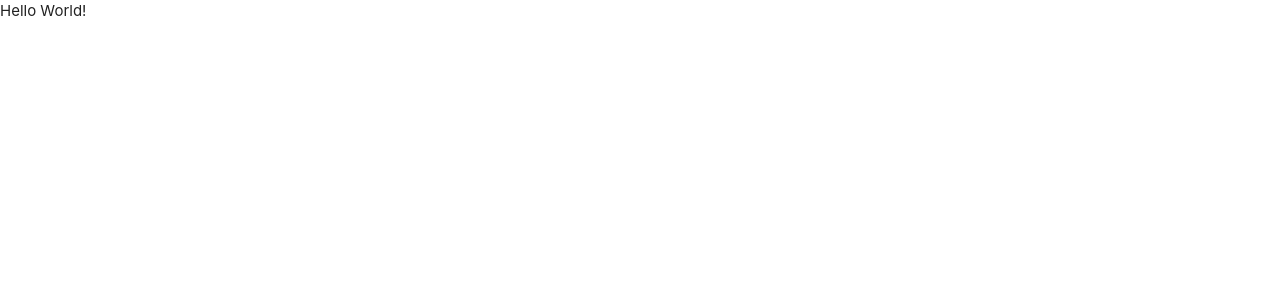
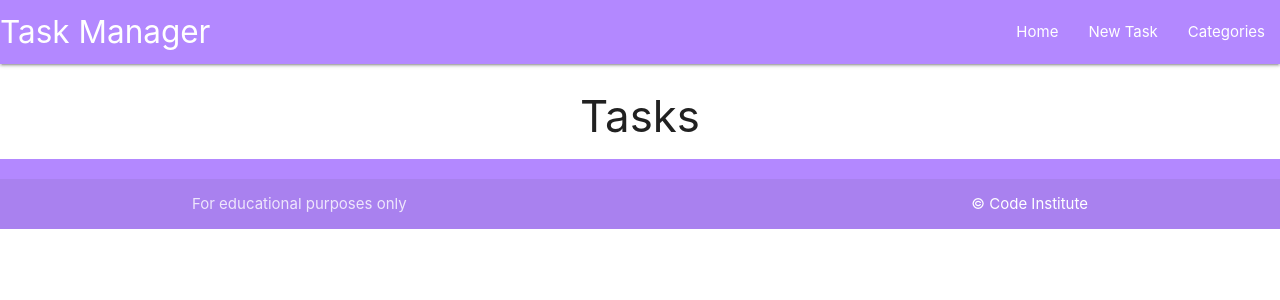
Before and after one commit to Georgina90-x/flask-task-manager, a Flask app: page / in a window 1280 px wide. Before the commit the part shown is almost empty. Shown: the top 300 px of the page. Run offline with Flask 3, Linux system fonts and the light colour scheme.

Commit message:
inheritance templates

```diff
--- a/taskmanager/routes.py
+++ b/taskmanager/routes.py
@@ -5,4 +5,4 @@ from taskmanager.models import Category, Task
 
 @app.route("/")
 def home():
-    return render_template("base.html")
+    return render_template("tasks.html")
--- /dev/null
+++ b/taskmanager/static/js/script.js
@@ -0,0 +1,5 @@
+document.addEventListener('DOMContentLoaded', function() {
+    // sidenav initialization
+    let sidenav = document.querySelectorAll('.sidenav');
+    M.Sidenav.init(elems, options);
+  });
--- a/taskmanager/templates/base.html
+++ b/taskmanager/templates/base.html
@@ -4,14 +4,50 @@
     <meta charset="UTF-8">
     <meta http-equiv="X-UA-Compatible" content="IE=edge">
     <meta name="viewport" content="width=device-width, initial-scale=1.0">
-    <link rel="stylesheet" href="https://cdnjs.cloudflare.com/ajax/libs/materialize/1.0.0/css/materialize.min.css">
+    <link rel="stylesheet" href="https://cdnjs.cloudflare.com/ajax/libs/font-awesome/6.7.1/css/all.min.css" integrity="sha512-5Hs3dF2AEPkpNAR7UiOHba+lRSJNeM2ECkwxUIxC1Q/FLycGTbNapWXB4tP889k5T5Ju8fs4b1P5z/iB4nMfSQ==" crossorigin="anonymous" referrerpolicy="no-referrer" />
+    <link rel="stylesheet" href="https://cdnjs.cloudflare.com/ajax/libs/materialize/1.0.0/css/materialize.min.css" type="text/css">
+    <link rel="stylesheet" href="{{ url_for('static', filename='style.css') }}" type="text/css">
     <title>Task Manager</title>
 </head>
 <body>
+    <header>
+        <nav class="deep-purple accent-1">
+            <div class="nav-wrapper">
+              <a href="{{  url_for('home')  }}" class="brand-logo">Task Manager</a>
+              <a href="#" data-target="mobile-demo" class="sidenav-trigger"><i class="fas fa-bars"></i></a>
+              <ul class="right hide-on-med-and-down">
+                <li><a href="{{  url_for('home')  }}">Home</a></li>
+                <li><a href="">New Task</a></li>
+                <li><a href="">Categories</a></li>
 
-    Hello World!
+
+              </ul>
+            </div>
+          </nav>
+        <!-- mobile sidenav -->
+          <ul class="sidenav" id="mobile-demo">
+            <li><a href="sass.html">Home</a></li>
+            <li><a href="">New Task</a></li>
+            <li><a href="">Categories</a></li>
+          </ul>
+    </header>
+
+    <main class="container">
+        {% block content %}
+        {% endblock %}
+    </main>
+
+    <footer class="page-footer deep-purple accent-1">
+         <div class="footer-copyright">
+            <div class="container">
+                For educational purposes only
+          <a class="white-text right" href="https://codeinstitute.net" target="_blank">&copy; Code Institute</a>
+          </div>
+        </div>
+      </footer>
 
     <script src="https://cdnjs.cloudflare.com/ajax/libs/materialize/1.0.0/js/materialize.min.js"></script>
+    <script src="{{  url_for('static', filename='js/script.js')  }}"></script>
 
 </body>
 </html>
--- /dev/null
+++ b/taskmanager/templates/tasks.html
@@ -0,0 +1,6 @@
+{% extends "base.html" %}
+{% block content %}
+
+<h3 class="light-purple-text text-darken-4 center-align">Tasks</h3>
+
+{% endblock %}
```
Also changed, not shown: taskmanager/static/css/style.css (added, +9 -0 lines).
